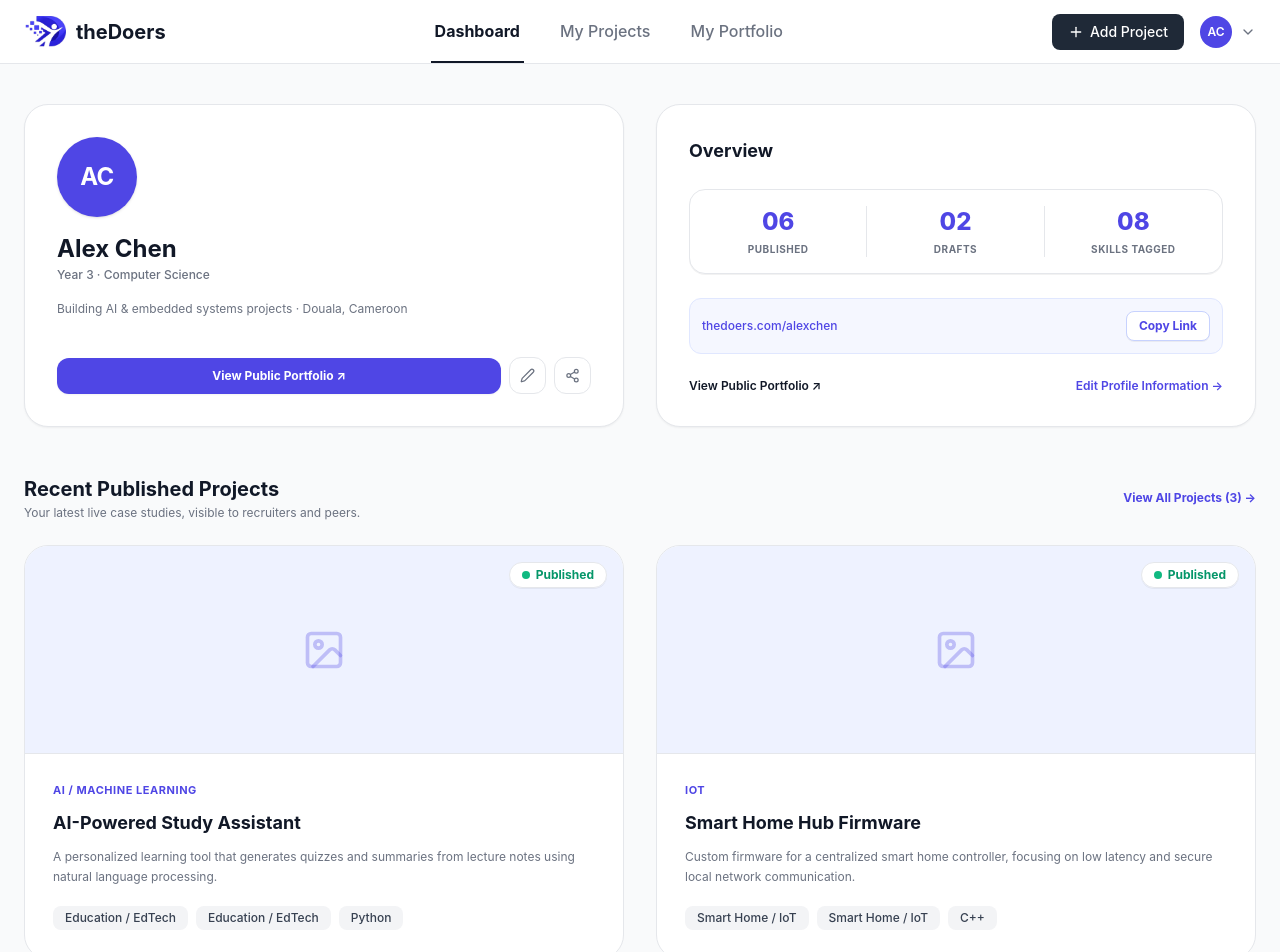
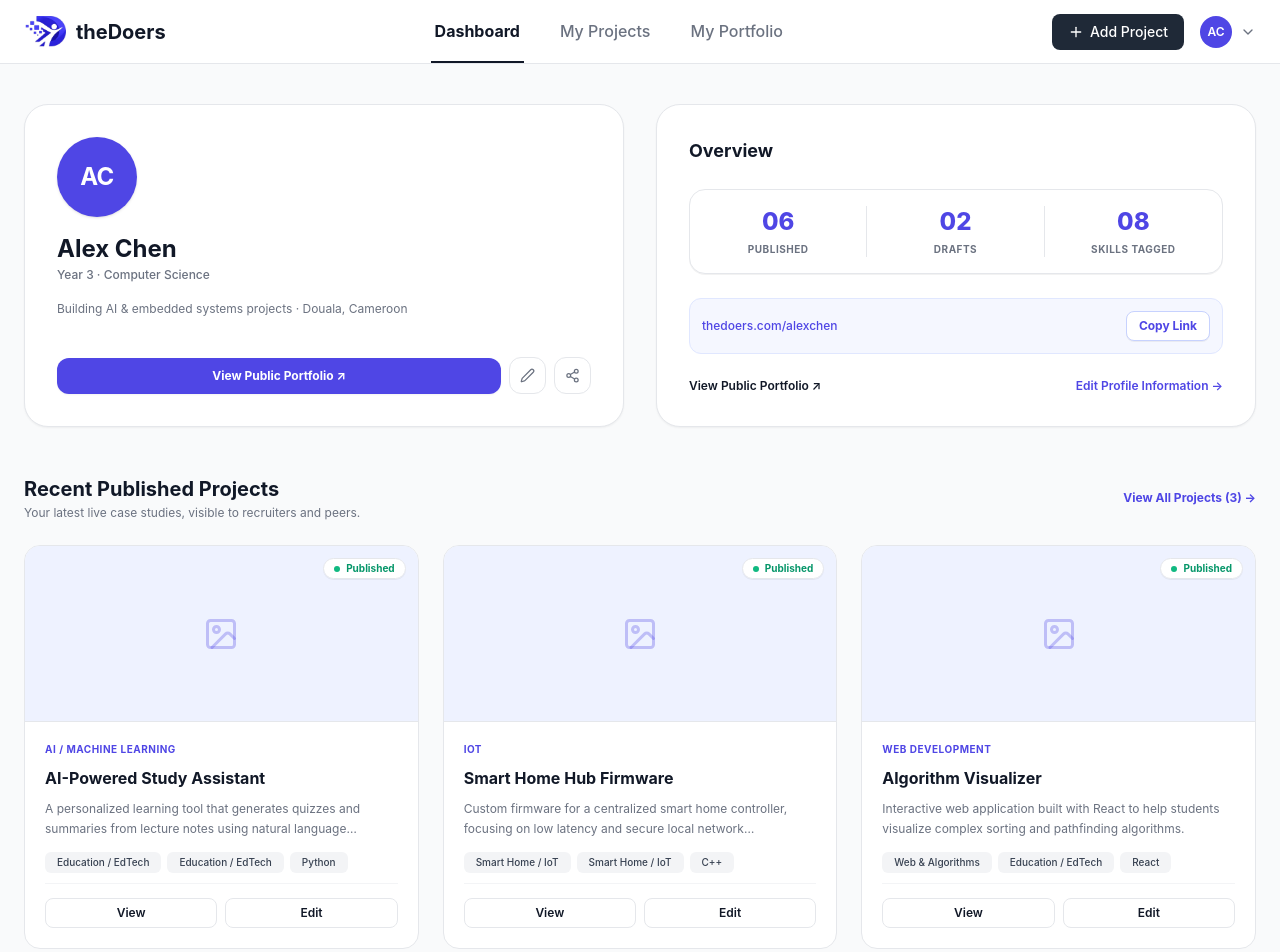
Before and after one commit to AroTech23/theDoers, a Next.js app: page /dashboard in a window 1280 px wide. Shown: the top 952 px of the page. Built offline with nearby package versions, Linux system fonts and the light colour scheme.

Commit message:
fix: adjust recent published projects to 3 cards per row with View and Edit action buttons

```diff
--- a/app/dashboard/page.tsx
+++ b/app/dashboard/page.tsx
@@ -3,9 +3,7 @@
 import Link from 'next/link'
 import Badge from '@/components/ui/Badge'
 import Button from '@/components/ui/Button'
-import Avatar from '@/components/ui/Avatar'
 import {
-  ExternalLink,
   Copy,
   Check,
   Edit2,
@@ -19,10 +17,11 @@ export default function DashboardPage() {
   const currentDoer = MOCK_DOERS[0]
   const [copied, setCopied] = useState(false)
 
-  const publishedProjects = MOCK_PROJECTS.slice(0, 2).map((p) => ({
+  // 3 Projects per row
+  const publishedProjects = MOCK_PROJECTS.slice(0, 3).map((p, i) => ({
     ...p,
     status: 'Published',
-    market: p.id === 'p1' ? 'Education / EdTech' : 'Smart Home / IoT'
+    market: i === 0 ? 'Education / EdTech' : i === 1 ? 'Smart Home / IoT' : 'Web & Algorithms'
   }))
 
   const portfolioUrl = `thedoers.com/${currentDoer.username || 'alexchen'}`
@@ -154,7 +153,7 @@ export default function DashboardPage() {
 
       </div>
 
-      {/* ── BOTTOM SECTION: RECENT PUBLISHED PROJECTS ── */}
+      {/* ── BOTTOM SECTION: RECENT PUBLISHED PROJECTS (3 PER ROW) ── */}
       <div className="pt-2">
         <div className="flex items-center justify-between mb-6">
           <div>
@@ -171,35 +170,35 @@ export default function DashboardPage() {
           </Link>
         </div>
 
-        {/* 2-Column Grid Matching Wireframe Reference */}
-        <div className="grid grid-cols-1 md:grid-cols-2 gap-8">
+        {/* 3-Column Grid */}
+        <div className="grid grid-cols-1 md:grid-cols-2 lg:grid-cols-3 gap-6">
           {publishedProjects.map((project) => (
             <div
               key={project.id}
-              className="bg-white border border-[#E5E7EB] rounded-3xl overflow-hidden flex flex-col hover:shadow-md transition-shadow"
+              className="bg-white border border-[#E5E7EB] rounded-2xl overflow-hidden flex flex-col hover:shadow-md transition-shadow"
             >
               {/* Cover Image Area */}
-              <div className="w-full h-52 bg-[#EEF2FF] flex items-center justify-center border-b border-[#E5E7EB] relative">
+              <div className="w-full h-44 bg-[#EEF2FF] flex items-center justify-center border-b border-[#E5E7EB] relative">
                 <div className="text-[#4F46E5]/30">
-                  <ImageIcon size={44} />
+                  <ImageIcon size={36} />
                 </div>
                 {/* Published Status Pill */}
-                <div className="absolute top-4 right-4">
-                  <span className="px-3 py-1 bg-white/95 backdrop-blur-sm rounded-full flex items-center gap-1.5 text-xs font-bold text-[#059669] shadow-2xs border border-[#E5E7EB]">
-                    <span className="w-2 h-2 rounded-full bg-[#10B981]"></span>
+                <div className="absolute top-3 right-3">
+                  <span className="px-2.5 py-0.5 bg-white/95 backdrop-blur-sm rounded-full flex items-center gap-1.5 text-[10px] font-bold text-[#059669] shadow-2xs border border-[#E5E7EB]">
+                    <span className="w-1.5 h-1.5 rounded-full bg-[#10B981]"></span>
                     Published
                   </span>
                 </div>
               </div>
 
               {/* Card Body */}
-              <div className="p-7 flex-1 flex flex-col gap-3">
-                <span className="text-[11px] font-bold text-[#4F46E5] uppercase tracking-wider">
+              <div className="p-5 flex-1 flex flex-col gap-2.5">
+                <span className="text-[10px] font-bold text-[#4F46E5] uppercase tracking-wider">
                   {project.category}
                 </span>
 
                 <Link href={`/projects/${project.id}?from=dashboard`}>
-                  <h3 className="text-lg font-bold text-[#111827] hover:text-[#4F46E5] transition-colors leading-snug">
+                  <h3 className="text-base font-bold text-[#111827] hover:text-[#4F46E5] transition-colors leading-snug">
                     {project.title}
                   </h3>
                 </Link>
@@ -209,18 +208,32 @@ export default function DashboardPage() {
                 </p>
 
                 {/* Tags */}
-                <div className="flex flex-wrap gap-2 pt-2">
+                <div className="flex flex-wrap gap-1.5 pt-1">
                   <Badge
                     label={project.market}
-                    className="bg-[#F3F4F6] text-[#374151] text-xs font-medium px-3 py-1 rounded-lg"
+                    className="bg-[#F3F4F6] text-[#374151] text-[10px] font-medium px-2.5 py-0.5 rounded-md"
                   />
                   {project.tags?.slice(0, 2).map((tag: string) => (
                     <Badge
                       key={tag}
                       label={tag}
-                      className="bg-[#F3F4F6] text-[#374151] text-xs font-medium px-3 py-1 rounded-lg"
+                      className="bg-[#F3F4F6] text-[#374151] text-[10px] font-medium px-2.5 py-0.5 rounded-md"
                     />
                   ))}
+                </div>
+
+                {/* Bottom Action Buttons: View & Edit */}
+                <div className="mt-auto pt-3.5 border-t border-[#F3F4F6] flex items-center gap-2">
+                  <Link href={`/projects/${project.id}?from=dashboard`} className="flex-1">
+                    <Button variant="outline" size="sm" className="w-full text-xs font-semibold py-1.5 justify-center">
+                      View
+                    </Button>
+                  </Link>
+                  <Link href={`/dashboard/projects/new?edit=${project.id}`} className="flex-1">
+                    <Button variant="outline" size="sm" className="w-full text-xs font-semibold py-1.5 justify-center text-[#4F46E5] hover:bg-[#EEF2FF]">
+                      Edit
+                    </Button>
+                  </Link>
                 </div>
               </div>
             </div>
```
